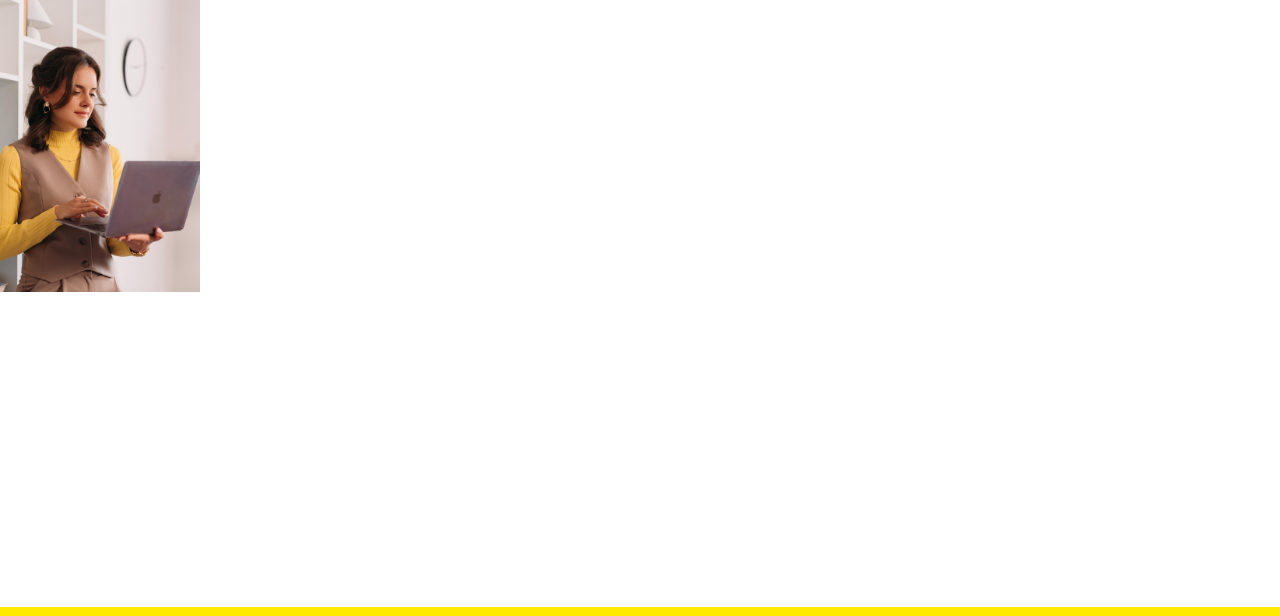
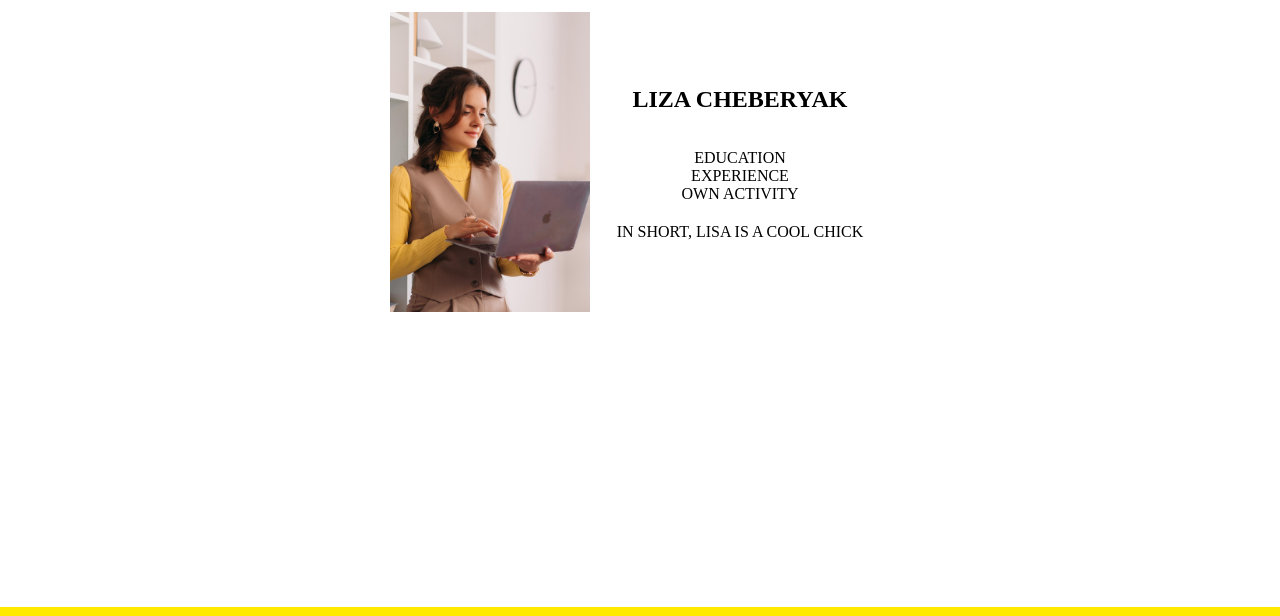
Before and after one commit to YehorBondarenko96/English-children-shop, a website built with Parcel: page src/index.html in a window 1280 px wide. Shown: the part 73-689 px from the top of the page. Built offline with nearby package versions, Linux system fonts and the light colour scheme.

Commit message:
2.5.0-06.11.23

```diff
--- a/src/css/index.css
+++ b/src/css/index.css
@@ -166,8 +166,20 @@ header{
     justify-content: space-around;
 }
 
+.about-lisa{
+    margin: 20px auto;
+    display: flex;
+    flex-direction: column;
+    align-items: center;
+}
+
 .img-biografy{
     width: 200px;
+}
+
+.p-about-liza{
+    display: flex;
+    flex-direction: column;
 }
 
 footer{
@@ -442,6 +454,35 @@ footer{
         overflow: hidden;
     }
 
+    .about-lisa{
+        flex-direction: row;
+        justify-content: center;
+    }
+
+    .text-about-liza{
+        width: 300px;
+        display: flex;
+        flex-direction: column;
+        align-items: center;
+        text-transform: uppercase;
+    }
+
+    .full-name{
+        font-size: 24px;
+    }
+
+    .p-about-liza{
+        text-align: center;
+    }
+
+    .p-about-liza span{
+        display: block;
+    }
+
+    .another-about-liza{
+        margin-top: 20px;
+    }
+
     footer{
         display: flex;
         justify-content: center;
--- a/src/index.html
+++ b/src/index.html
@@ -55,7 +55,20 @@
             </div>
         </header>
         <main>
+            <div class="index-main">
+            <div class="about-lisa">
             <img class="img-biografy" src="./imges/DSC_0012 (1).jpg" alt="profile"/>
+            <div class="text-about-liza">
+            <h2 class="full-name">Liza Cheberyak</h2>
+            <p class="p-about-liza">
+                <span>Еducation</span>
+                <span>Experience</span>
+                <span>Own activity</span>
+                <span class="another-about-liza">In short, Lisa is a cool chick</span>
+            </p>
+            </div>
+            </div>
+            </div>
         </main>
         <footer>
             <div class="footer-conteiner">
```
